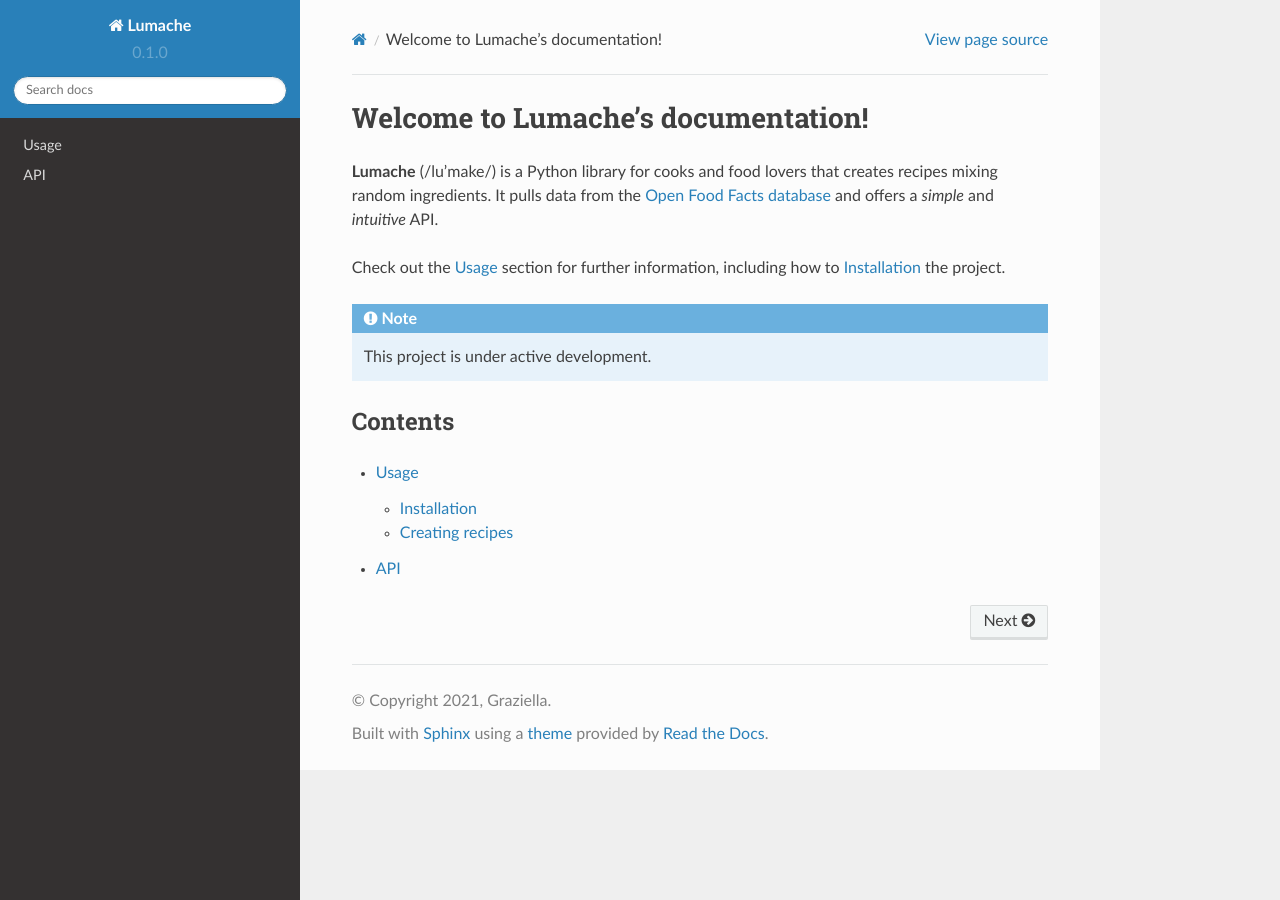
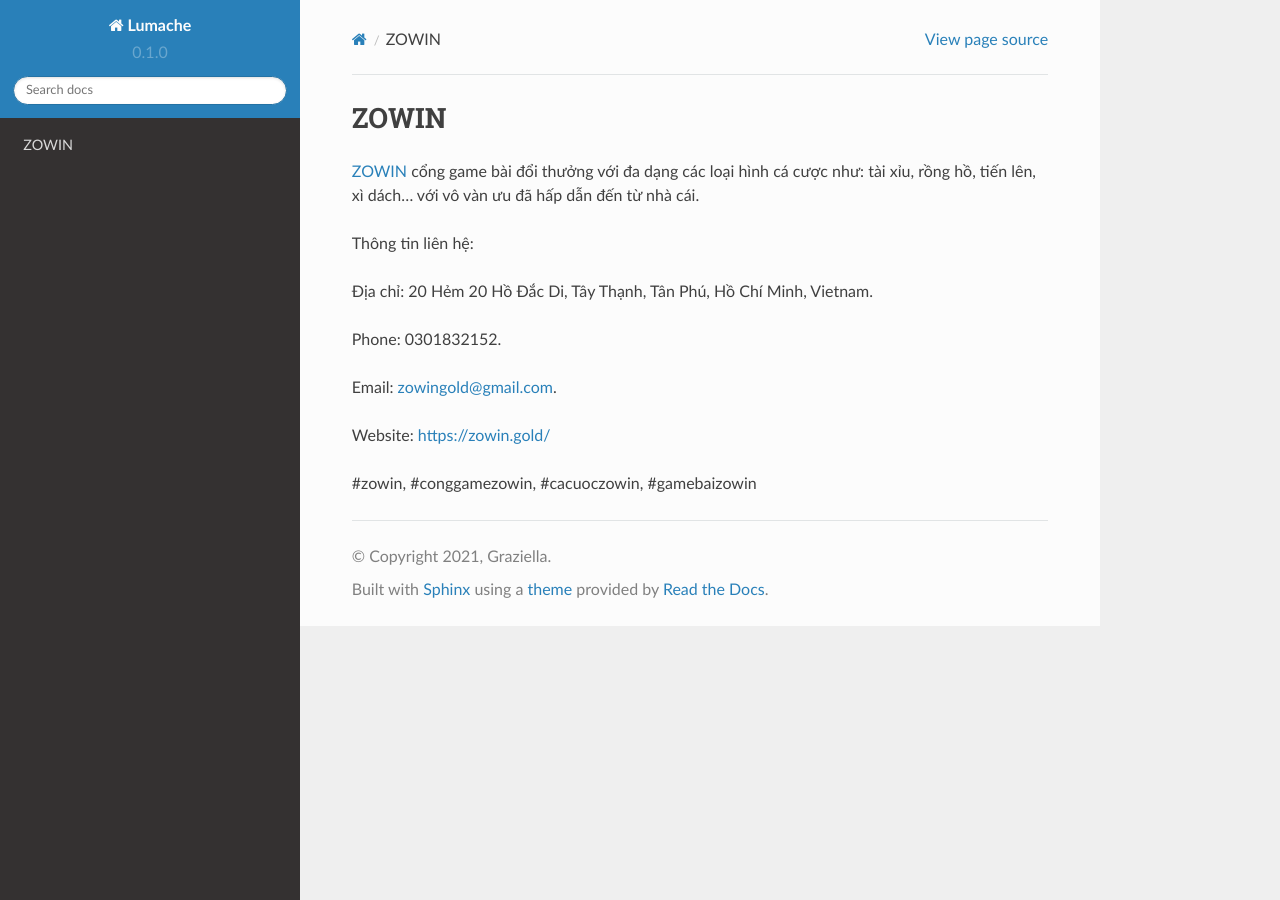
Before and after one commit to luongchanvien962/zowingold, a Sphinx documentation site: the page built from docs/source/index.rst, in a window 1280 px wide. Built offline with Sphinx 7.4.7 and the Read the Docs theme 2.0.0, drawn with Linux system fonts in a browser that asks for light colours.

Commit message:
Update index.rst

```diff
--- a/docs/source/index.rst
+++ b/docs/source/index.rst
@@ -1,22 +1,16 @@
-Welcome to Lumache's documentation!
+ZOWIN
 ===================================
 
-**Lumache** (/lu'make/) is a Python library for cooks and food lovers
-that creates recipes mixing random ingredients.
-It pulls data from the `Open Food Facts database <https://world.openfoodfacts.org/>`_
-and offers a *simple* and *intuitive* API.
+`ZOWIN <https://zowin.gold/>`_ cổng game bài đổi thưởng với đa dạng các loại hình cá cược như: tài xỉu, rồng hồ, tiến lên, xì dách... với vô vàn ưu đã hấp dẫn đến từ nhà cái.
 
-Check out the :doc:`usage` section for further information, including
-how to :ref:`installation` the project.
+Thông tin liên hệ:
 
-.. note::
+Địa chỉ: 20 Hẻm 20 Hồ Đắc Di, Tây Thạnh, Tân Phú, Hồ Chí Minh, Vietnam.
 
-   This project is under active development.
+Phone: 0301832152.
 
-Contents
---------
+Email: zowingold@gmail.com.
 
-.. toctree::
+Website: https://zowin.gold/
 
-   usage
-   api
+#zowin, #conggamezowin, #cacuoczowin, #gamebaizowin
```
